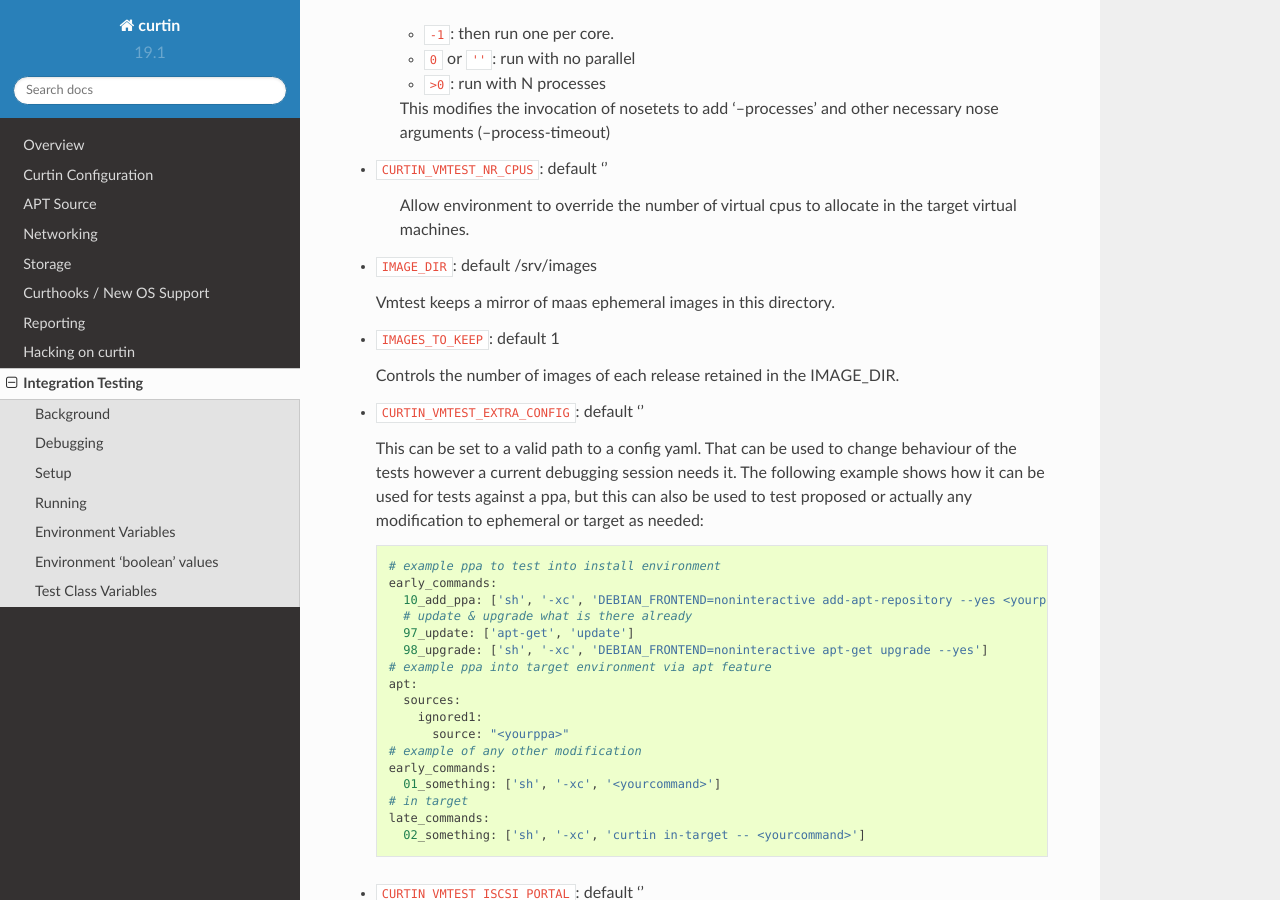
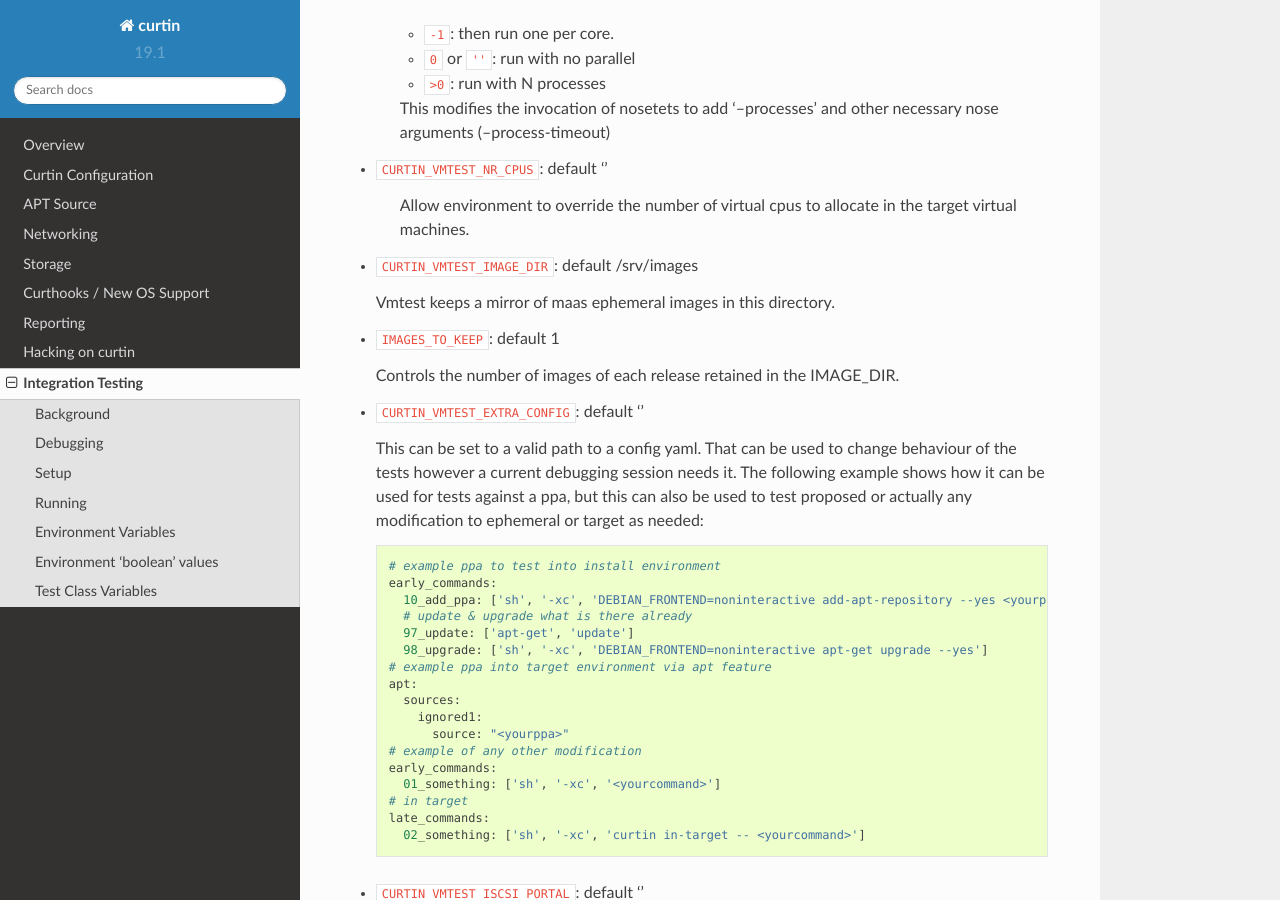
Before and after one commit to canonical/curtin, a Sphinx documentation site: the page built from doc/topics/integration-testing.rst, in a window 1280 px wide and 900 px high, scrolled down 4352 px. Built offline with Sphinx 7.4.7 and the Read the Docs theme 2.0.0, drawn with Linux system fonts in a browser that asks for light colours.

Commit message:
vmtests: add use of CURTIN_VMTEST_ prefixed envvars to image sync
Specifically, add the use of CURTIN_VMTEST_IMAGE_SRC_URL,
CURTIN_VMTEST_IMAGE_DIR, and CURTIN_VMTEST_IMAGE_SRC_KEYRING.  Each of
these behaves exactly the same as its un-prefixed environment variable.
If both are present in the environment, the prefixed variable will be
preferred.

This change allows developers to set these globally in their shell,
without worrying about the generic names conflicting with environment
variables used by other applications.  Use of the old environment
variable names is retained so existing users aren't broken.

(The CURTIN_VMTEST_ prefix matches that used for many of the other
environment variables used by the vmtests.)

```diff
--- a/doc/topics/integration-testing.rst
+++ b/doc/topics/integration-testing.rst
@@ -226,7 +226,7 @@ Some environment variables affect the running of vmtest
     Allow environment to override the number of virtual cpus to allocate
     in the target virtual machines.
 
-- ``IMAGE_DIR``: default /srv/images
+- ``CURTIN_VMTEST_IMAGE_DIR``: default /srv/images
 
   Vmtest keeps a mirror of maas ephemeral images in this directory.
 
```
Also changed, not shown: 1 other file.
